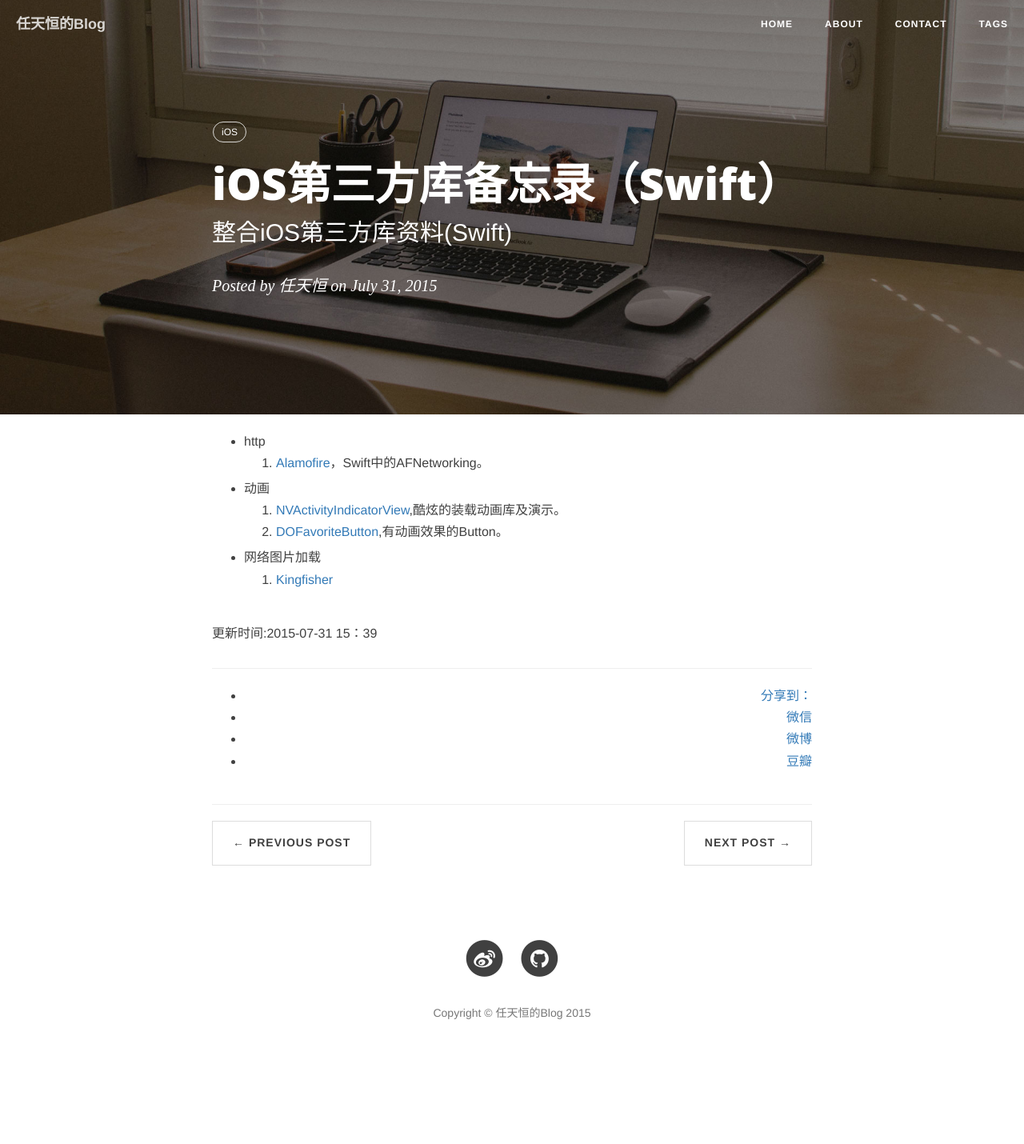
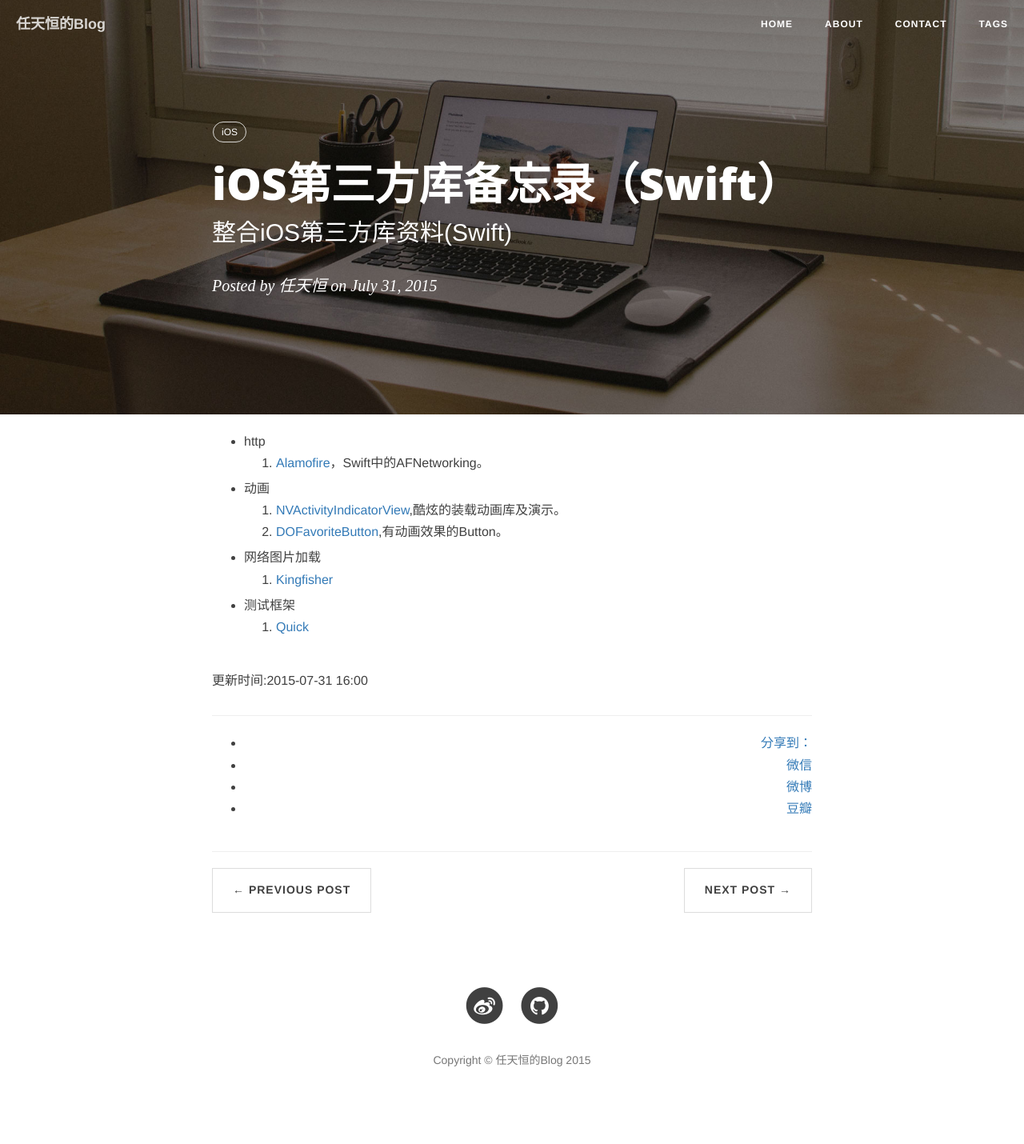
Before and after one commit to rth211/rth211.github.io, a Jekyll site: the page built from _posts/2015.07/2015-07-31-iOS第三方库备忘录（swift）.md, in a window 1280 px wide. Shown: the whole page at 80% size. Built offline with Jekyll 4.4.1, drawn with Linux system fonts in a browser that asks for light colours; nearby versions of some CDN libraries; comment, search, counter and statistics services are not loaded; before the commit the page ends 1371 px from its top, so only the background shows below that.

Commit message:
swift版iOS第三方备忘录修改

```diff
--- a/_posts/2015.07/2015-07-31-iOS第三方库备忘录（swift）.md
+++ b/_posts/2015.07/2015-07-31-iOS第三方库备忘录（swift）.md
@@ -17,4 +17,7 @@ tags: iOS
 *	网络图片加载
   1.  [Kingfisher](https://github.com/onevcat/Kingfisher)
 
-更新时间:2015-07-31 15：39
+* 测试框架
+	1.	[Quick](https://github.com/Quick/Quick)
+
+更新时间:2015-07-31 16:00
```
